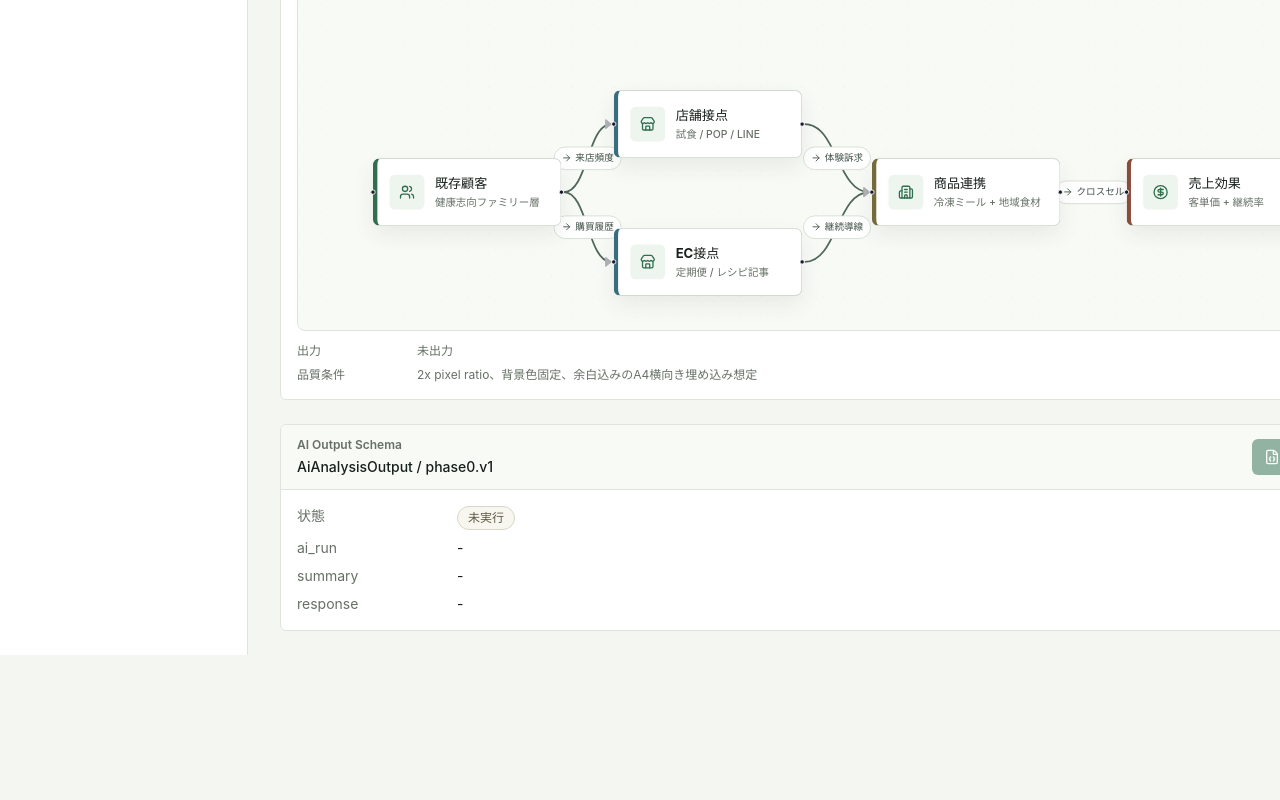
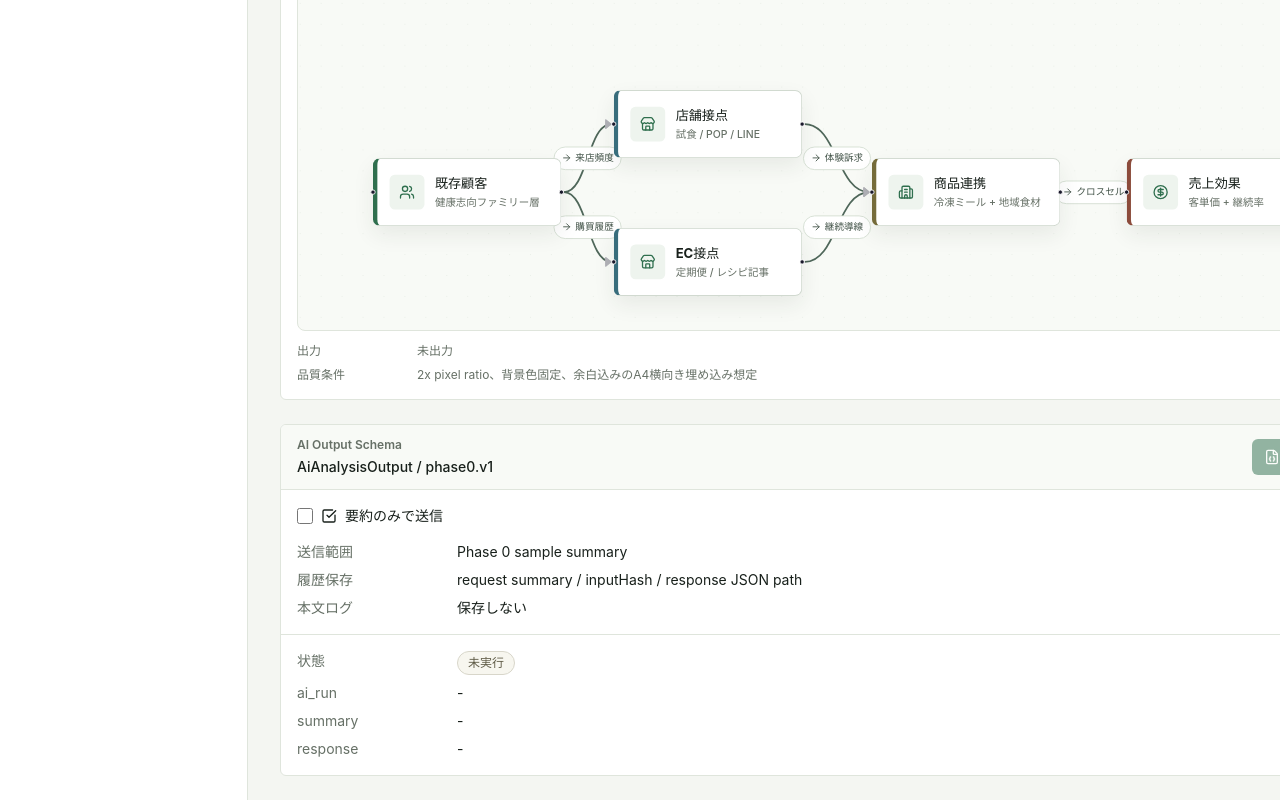
Before and after one commit to RYUKOU-OKUMURA/synergy-map-app, a React (Vite) app: page / in a window 1280 px wide. Shown: the part 1395-2195 px from the top of the page. Before the commit the page ends 2050 px from the top, so only its background shows below. Built offline with nearby package versions, Linux system fonts and the light colour scheme.

Commit message:
docs: define phase 0 information policy

```diff
--- a/src/App.tsx
+++ b/src/App.tsx
@@ -3,6 +3,7 @@ import { listen } from "@tauri-apps/api/event";
 import { toPng } from "html-to-image";
 import {
   CheckCircle2,
+  CheckSquare,
   Database,
   Download,
   FileJson,
@@ -184,6 +185,7 @@ function App() {
   const [schemaPocResult, setSchemaPocResult] = useState<AiSchemaPocResult | null>(
     null,
   );
+  const [isAiSendConfirmed, setIsAiSendConfirmed] = useState(false);
   const flowExportRef = useRef<HTMLDivElement | null>(null);
 
   async function loadProjects() {
@@ -795,13 +797,35 @@ function App() {
                 </div>
               </div>
               <Button
-                disabled={isSchemaRunning || projects.length === 0}
+                disabled={
+                  isSchemaRunning || projects.length === 0 || !isAiSendConfirmed
+                }
                 onClick={handleAiSchemaPoc}
                 type="button"
               >
                 <FileJson size={16} aria-hidden="true" />
                 {isSchemaRunning ? "検証中" : "schema検証"}
               </Button>
+            </div>
+            <div className="border-b border-[var(--app-border)] px-4 py-4">
+              <label className="inline-flex items-center gap-2 text-sm font-medium">
+                <input
+                  checked={isAiSendConfirmed}
+                  className="size-4 accent-[var(--app-accent)]"
+                  onChange={(event) => setIsAiSendConfirmed(event.target.checked)}
+                  type="checkbox"
+                />
+                <CheckSquare size={16} aria-hidden="true" />
+                要約のみで送信
+              </label>
+              <div className="mt-3 grid grid-cols-[160px_1fr] gap-y-2 text-sm">
+                <div className="text-[var(--app-muted)]">送信範囲</div>
+                <div>Phase 0 sample summary</div>
+                <div className="text-[var(--app-muted)]">履歴保存</div>
+                <div>request summary / inputHash / response JSON path</div>
+                <div className="text-[var(--app-muted)]">本文ログ</div>
+                <div>保存しない</div>
+              </div>
             </div>
             <div className="grid grid-cols-[160px_1fr] gap-y-2 px-4 py-4 text-sm">
               <div className="text-[var(--app-muted)]">状態</div>
```
Also changed, not shown: 3 other files (tests, documents, lock files or other folders).
